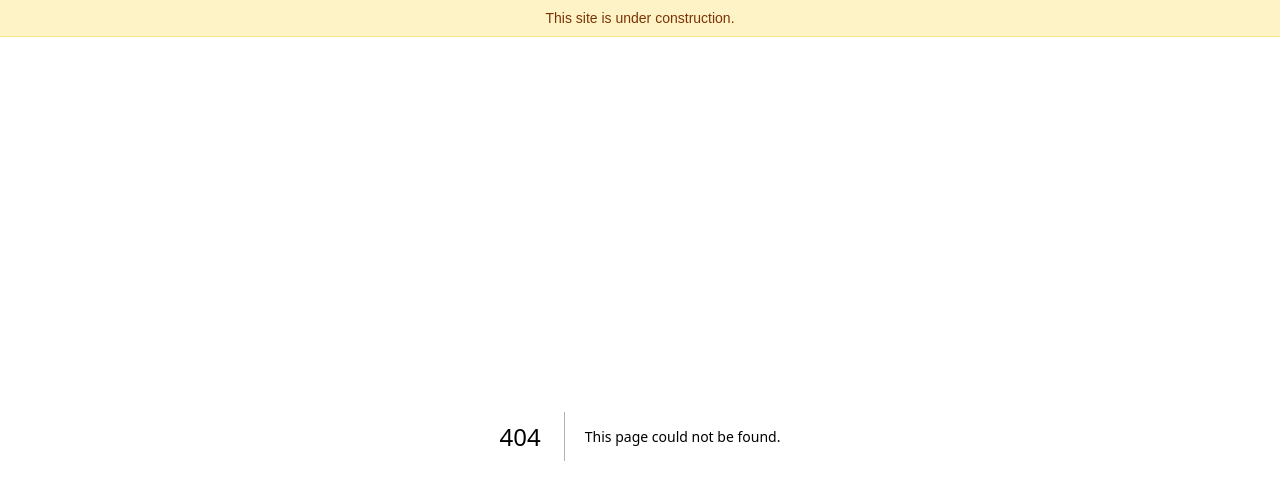
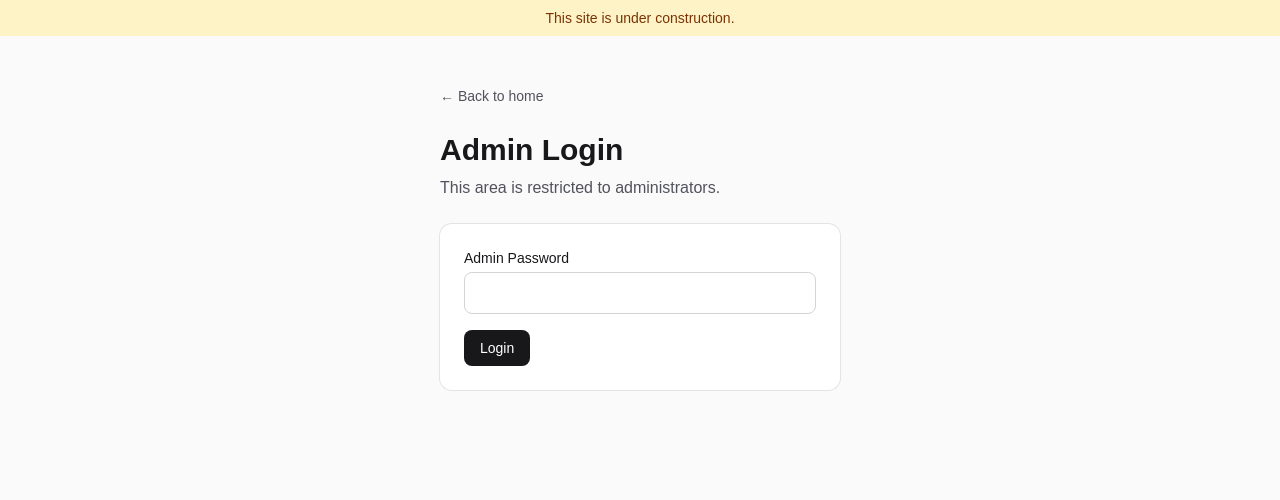
Before and after one commit to Ahmet-SANCAKLI/Turkish-Manufacturers-Platform, a Next.js app in the folder web/: page /admin/login in a window 1280 px wide. Before the commit this address had no page. Shown: the top 500 px of the page. Built offline with nearby package versions, Linux system fonts and the light colour scheme.

Commit message:
admin şifre kondu

```diff
--- /dev/null
+++ b/web/middleware.ts
@@ -0,0 +1,28 @@
+import { NextResponse } from "next/server";
+import type { NextRequest } from "next/server";
+import { ADMIN_COOKIE_NAME } from "@/lib/admin-auth";
+
+export function middleware(request: NextRequest) {
+  const { pathname, search } = request.nextUrl;
+
+  if (pathname.startsWith("/admin/login")) {
+    return NextResponse.next();
+  }
+
+  const isAdmin = request.cookies.get(ADMIN_COOKIE_NAME)?.value === "1";
+  if (isAdmin) {
+    return NextResponse.next();
+  }
+
+  if (pathname.startsWith("/api/admin")) {
+    return NextResponse.json({ error: "Unauthorized" }, { status: 401 });
+  }
+
+  const loginUrl = new URL("/admin/login", request.url);
+  loginUrl.searchParams.set("next", `${pathname}${search}`);
+  return NextResponse.redirect(loginUrl);
+}
+
+export const config = {
+  matcher: ["/admin/:path*", "/api/admin/:path*"],
+};
--- /dev/null
+++ b/web/src/app/admin/login/page.tsx
@@ -0,0 +1,55 @@
+import type { Metadata } from "next";
+import Link from "next/link";
+
+export const metadata: Metadata = {
+  title: "Admin Login | Turkey Manufacturers Platform",
+  description: "Restricted admin access page.",
+};
+
+export default async function AdminLoginPage({
+  searchParams,
+}: {
+  searchParams: Promise<{ error?: string; next?: string }>;
+}) {
+  const params = await searchParams;
+  const showError = params.error === "1";
+  const next = params.next && params.next.startsWith("/") ? params.next : "/admin/rfqs";
+
+  return (
+    <main className="min-h-screen bg-zinc-50 text-zinc-900">
+      <div className="mx-auto max-w-md px-6 py-12">
+        <div className="mb-6">
+          <Link href="/" className="text-sm text-zinc-600 hover:text-zinc-900">
+            &larr; Back to home
+          </Link>
+        </div>
+
+        <h1 className="text-3xl font-bold">Admin Login</h1>
+        <p className="mt-2 text-zinc-600">This area is restricted to administrators.</p>
+
+        {showError ? (
+          <p className="mt-4 rounded-lg bg-red-100 px-4 py-3 text-sm text-red-800">
+            Invalid password.
+          </p>
+        ) : null}
+
+        <form action="/api/admin/login" method="post" className="mt-6 rounded-xl bg-white p-6 ring-1 ring-zinc-200">
+          <input type="hidden" name="next" value={next} />
+          <label className="mb-1 block text-sm font-medium">Admin Password</label>
+          <input
+            type="password"
+            name="password"
+            required
+            className="w-full rounded-lg border border-zinc-300 px-3 py-2 outline-none focus:border-zinc-500"
+          />
+          <button
+            type="submit"
+            className="mt-4 inline-flex rounded-lg bg-zinc-900 px-4 py-2 text-sm font-medium text-white hover:bg-zinc-700"
+          >
+            Login
+          </button>
+        </form>
+      </div>
+    </main>
+  );
+}
--- /dev/null
+++ b/web/src/app/api/admin/login/route.ts
@@ -0,0 +1,25 @@
+import { NextResponse } from "next/server";
+import { ADMIN_COOKIE_NAME, isValidAdminPassword } from "@/lib/admin-auth";
+
+export async function POST(request: Request) {
+  const formData = await request.formData();
+  const password = String(formData.get("password") ?? "");
+  const next = String(formData.get("next") ?? "/admin/rfqs");
+
+  if (!isValidAdminPassword(password)) {
+    return NextResponse.redirect(new URL("/admin/login?error=1", request.url));
+  }
+
+  const redirectTarget = next.startsWith("/") ? next : "/admin/rfqs";
+  const response = NextResponse.redirect(new URL(redirectTarget, request.url));
+  response.cookies.set({
+    name: ADMIN_COOKIE_NAME,
+    value: "1",
+    httpOnly: true,
+    secure: process.env.NODE_ENV === "production",
+    sameSite: "lax",
+    path: "/",
+    maxAge: 60 * 60 * 8,
+  });
+  return response;
+}
--- /dev/null
+++ b/web/src/app/api/admin/logout/route.ts
@@ -0,0 +1,16 @@
+import { NextResponse } from "next/server";
+import { ADMIN_COOKIE_NAME } from "@/lib/admin-auth";
+
+export async function POST(request: Request) {
+  const response = NextResponse.redirect(new URL("/", request.url));
+  response.cookies.set({
+    name: ADMIN_COOKIE_NAME,
+    value: "",
+    httpOnly: true,
+    secure: process.env.NODE_ENV === "production",
+    sameSite: "lax",
+    path: "/",
+    maxAge: 0,
+  });
+  return response;
+}
--- a/web/src/app/page.tsx
+++ b/web/src/app/page.tsx
@@ -1,6 +1,8 @@
 import Link from "next/link";
 import type { Metadata } from "next";
+import { cookies } from "next/headers";
 import { fetchFromSupabase } from "@/lib/supabase-rest";
+import { ADMIN_COOKIE_NAME } from "@/lib/admin-auth";
 
 type Category = {
   id: string;
@@ -31,6 +33,9 @@ export const metadata: Metadata = {
 };
 
 export default async function Home() {
+  const cookieStore = await cookies();
+  const isAdmin = cookieStore.get(ADMIN_COOKIE_NAME)?.value === "1";
+
   const [categories, companies, products] = await Promise.all([
     fetchFromSupabase<Category[]>("categories?select=id,name,slug&order=name.asc"),
     fetchFromSupabase<Company[]>(
@@ -93,6 +98,7 @@ export default async function Home() {
             >
               Categories
             </Link>
+            {isAdmin ? (
               <details className="relative">
                 <summary className="cursor-pointer list-none rounded-lg bg-white px-4 py-2 text-sm font-medium text-zinc-900 ring-1 ring-zinc-300 hover:bg-zinc-100">
                   Admin
@@ -110,8 +116,17 @@ export default async function Home() {
                   <Link href="/admin/categories" className="block rounded px-2 py-1 text-sm hover:bg-zinc-100">
                     Categories
                   </Link>
+                  <form action="/api/admin/logout" method="post" className="mt-1 border-t border-zinc-200 pt-1">
+                    <button
+                      type="submit"
+                      className="block w-full rounded px-2 py-1 text-left text-sm text-red-700 hover:bg-red-50"
+                    >
+                      Logout
+                    </button>
+                  </form>
                 </div>
               </details>
+            ) : null}
           </div>
         </div>
 
--- /dev/null
+++ b/web/src/lib/admin-auth.ts
@@ -0,0 +1,9 @@
+export const ADMIN_COOKIE_NAME = "admin_session";
+
+export function isValidAdminPassword(password: string) {
+  const configured = process.env.ADMIN_ACCESS_PASSWORD;
+  if (!configured) {
+    return false;
+  }
+  return password === configured;
+}
```
Lines whose indentation alone changed are shown as unchanged.
